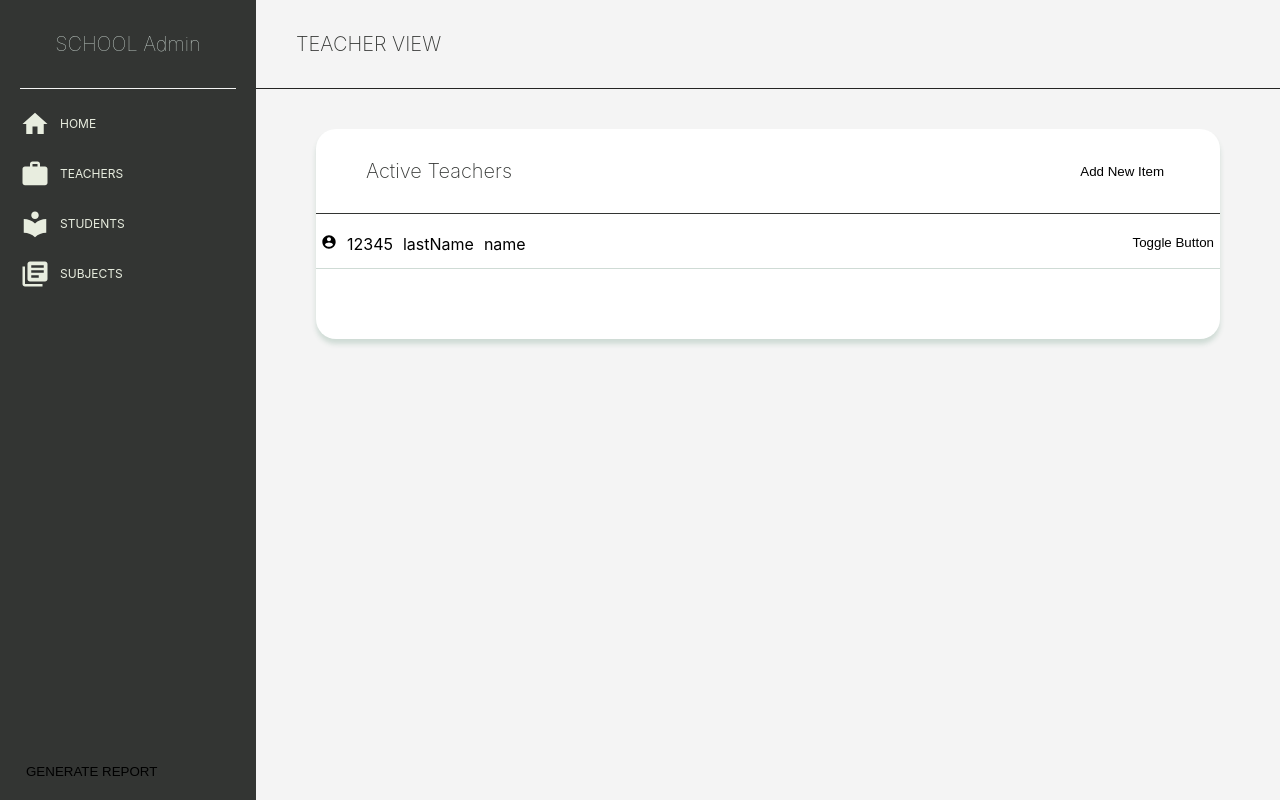
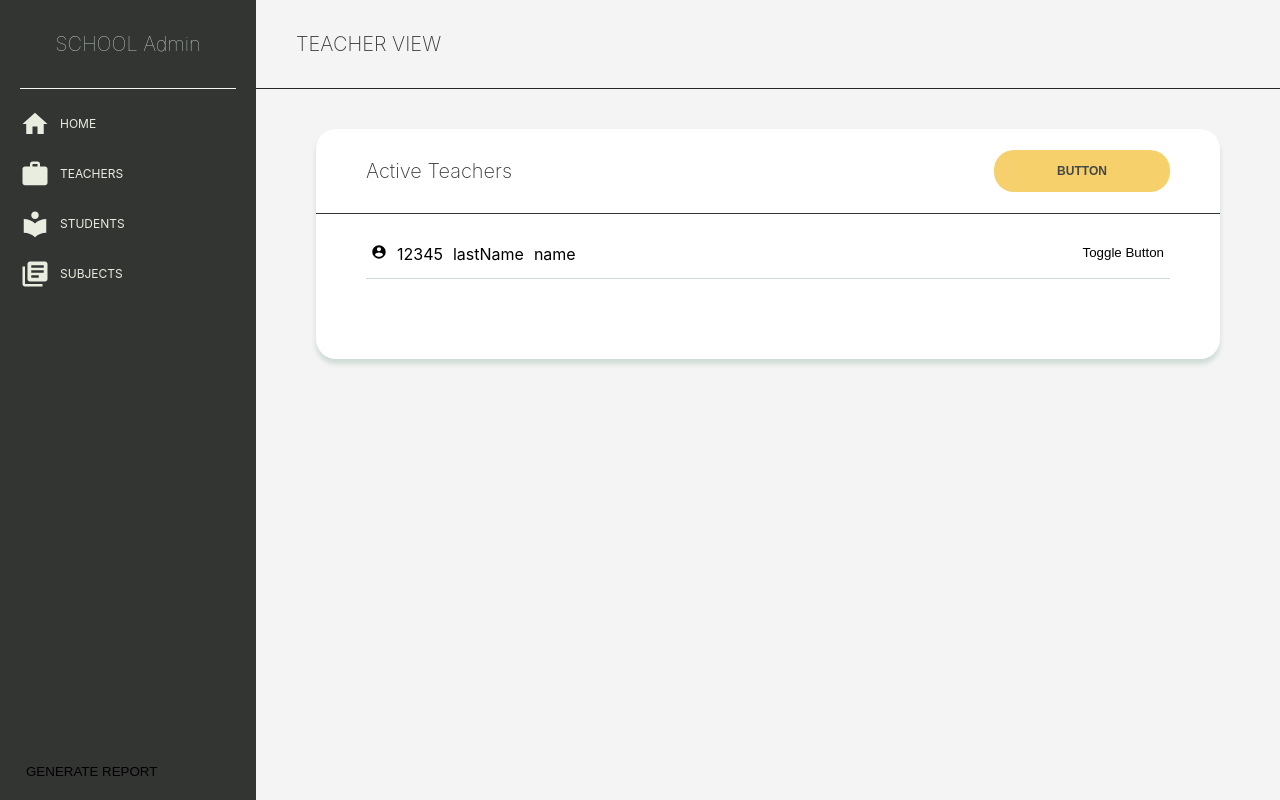
Before and after one commit to Danntastico/school-admin, a React (Create React App) app: page /teachers in a window 1280 px wide. Built offline with nearby package versions, Linux system fonts and the light colour scheme.

Commit message:
Created Table Component

```diff
--- a/src/components/Table/index.js
+++ b/src/components/Table/index.js
@@ -1,14 +1,15 @@
 import React from 'react';
-import { TableContainer, TableHeader } from './styles';
+import { TableContainer, TableHeader, TableContent } from './styles';
+import { Button } from '../Button';
 
 export const Table = ({ title = 'Items', children }) => {
   return (
     <TableContainer>
       <TableHeader>
         <h2>{title}</h2>
-        <button>Add New Item</button>
+        <Button>Add New Item</Button>
       </TableHeader>
-      <div>{children}</div>
+      <TableContent>{children}</TableContent>
     </TableContainer>
   );
 };
--- a/src/components/Table/styles.js
+++ b/src/components/Table/styles.js
@@ -24,3 +24,6 @@
     text-transform: capitalize;
   }
 `;
+export const TableContent = styled.div`
+  margin: 10px 50px;
+`;
```
